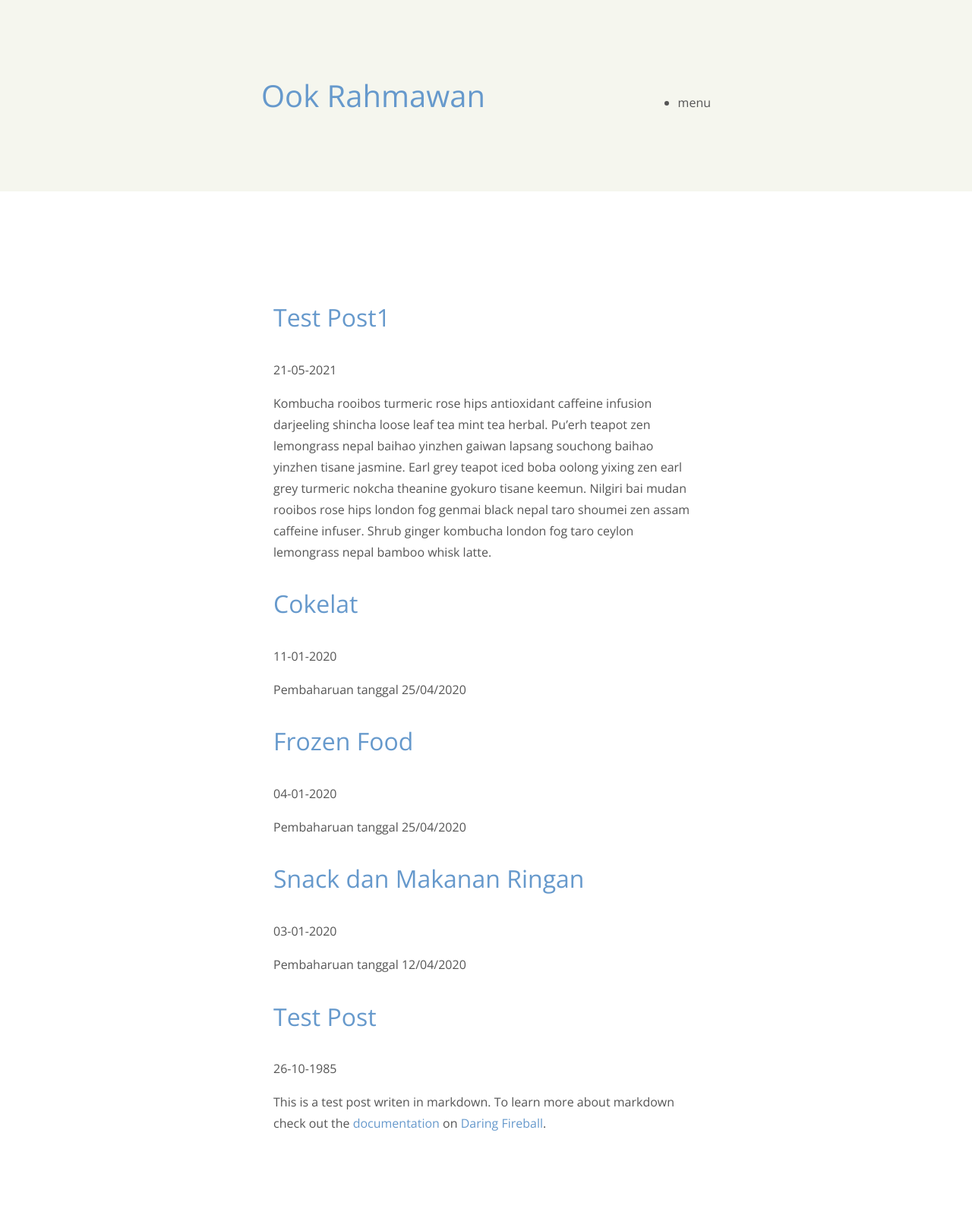
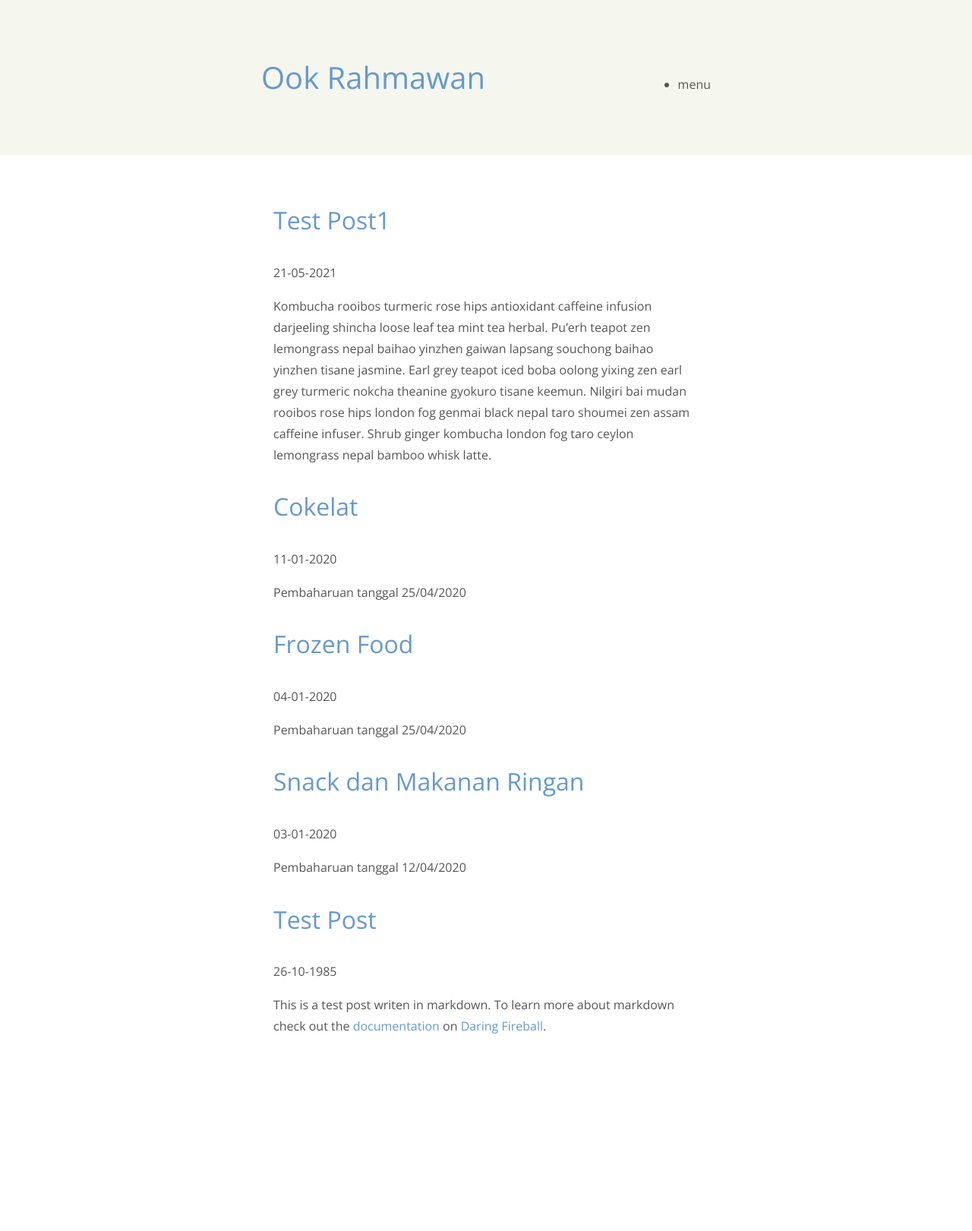
Before and after one commit to krhmwn/krhmwn, a Jekyll site: the page built from index.html, in a window 1280 px wide. Shown: the whole page at 76% size. Built offline with Jekyll 4.4.1, drawn with Linux system fonts in a browser that asks for light colours; nearby versions of some CDN libraries; library files that are not in the unit come from our copies; after the commit the page ends 1413 px from its top, so only the background shows below that.

Commit message:
update v.1.0.161

```diff
--- a/assets/css/main.css
+++ b/assets/css/main.css
@@ -9,7 +9,8 @@ body {
 font:16px "Open Sans",sans-serif;
 background:#fff;
 color:#555;
-line-height:1.75
+line-height:1.75;
+margin:0 auto;
 }
 
 h1,h2,h3,h4,h5,h6 {
@@ -174,17 +175,17 @@ color:#fff
 }
 
 header {
-padding:4rem 1rem;
+padding:2.5rem 1rem;
 background:#f5f6ee
 }
 
 section {
-padding:3rem 1rem;
+padding:2rem 1rem;
 }
 
 @media all and (min-width: 40rem) {
 section {
-margin:4rem auto;
+margin:0 auto;
 max-width:37rem
 }
 
```
